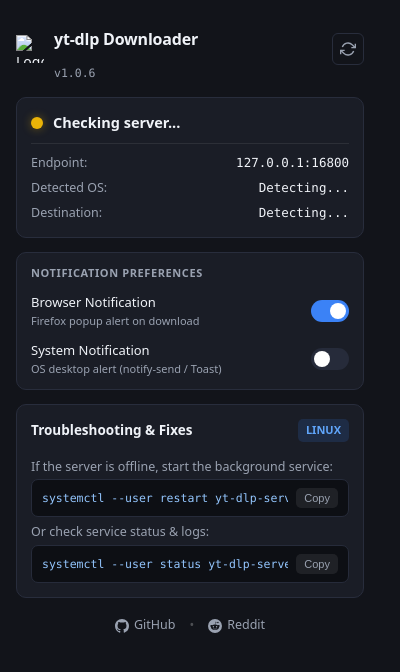
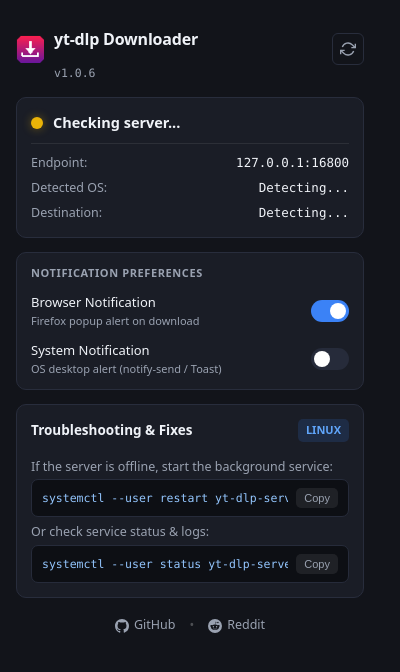
Before and after one commit to PlasmaDrifter/yt-dlp-firefox-extension, a browser extension: page extension/popup/popup.html in a window 400 px wide. Drawn offline with Linux system fonts and the light colour scheme; the site is published under a folder, as on GitHub Pages, so addresses that start at the root find nothing.

```diff
--- a/extension/popup/popup.html
+++ b/extension/popup/popup.html
@@ -11,7 +11,7 @@
     <!-- Header -->
     <header class="header">
       <div class="brand">
-        <img src="/icons/icon-32.png" alt="Logo" class="logo">
+        <img src="../icons/icon-32.png" alt="Logo" class="logo">
         <div>
           <h1 class="title">yt-dlp Downloader</h1>
           <span class="version" id="version-tag">v1.0.6</span>
```
Also changed, not shown: README.md, assets/extension-popup-settings.png (added), 2 other files.
